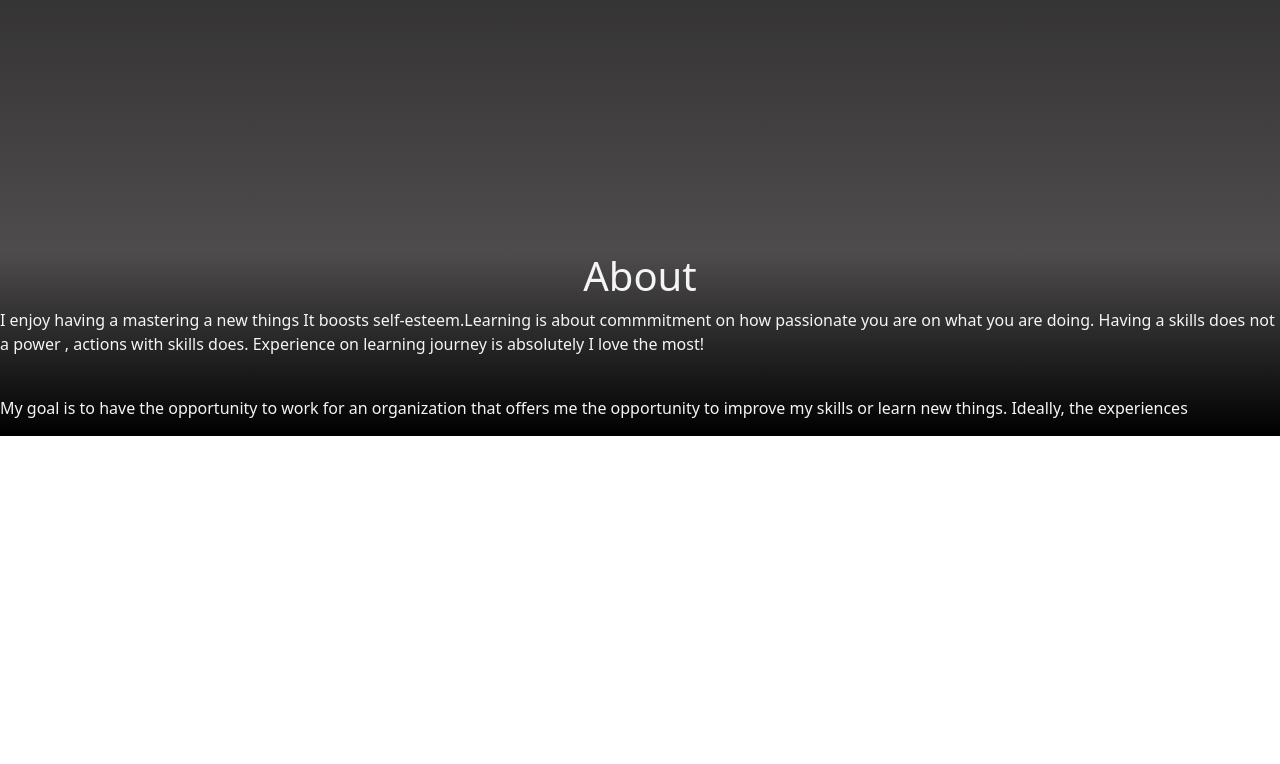
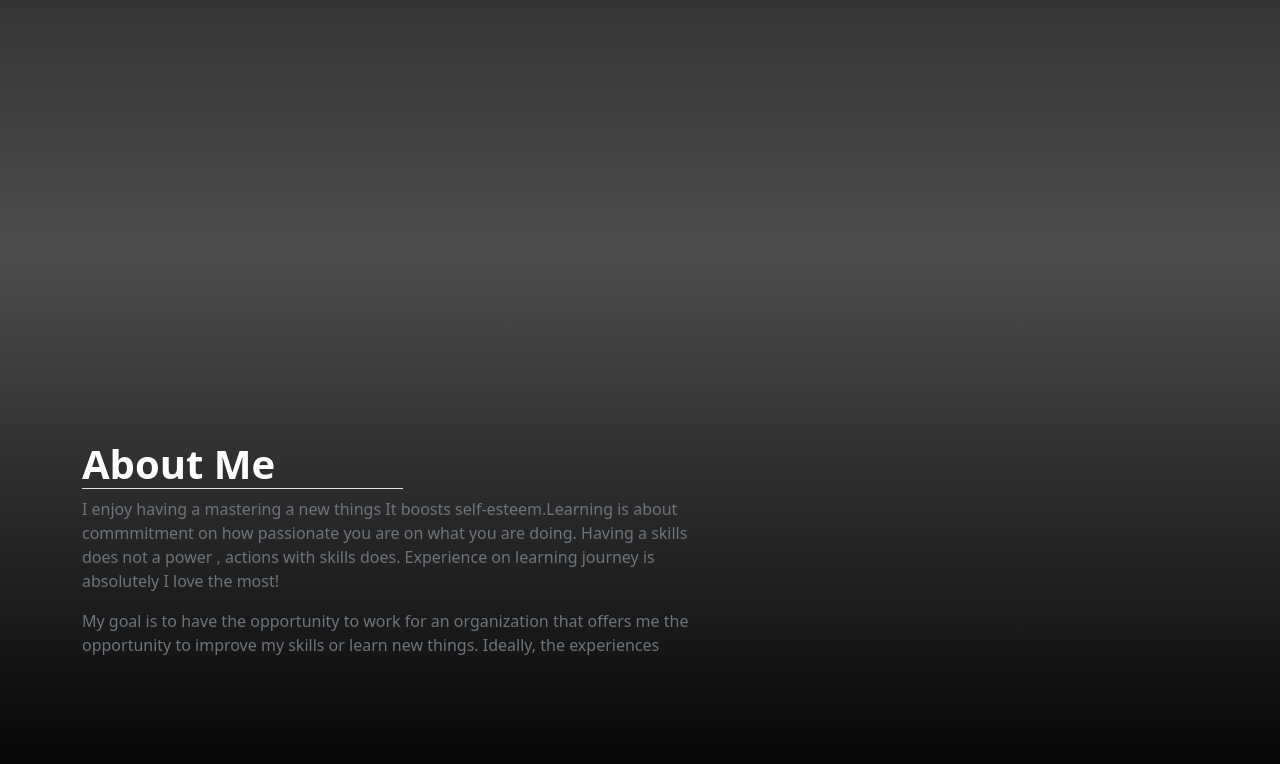
Before and after one commit to Ruzell11/react-portfolio, a React (Create React App) app: page / in a window 1280 px wide. Shown: the part 682-1446 px from the top of the page. Before the commit the page ends 1118 px from the top, so only its background shows below. Built offline with nearby package versions, Linux system fonts and the light colour scheme; a web font is replaced by a local one.

Commit message:
about section

```diff
--- a/package.json
+++ b/package.json
@@ -42,6 +42,7 @@
     ]
   },
   "devDependencies": {
-    "gh-pages": "^4.0.0"
+    "gh-pages": "^4.0.0",
+    "react-router-dom": "^6.3.0"
   }
 }
--- a/src/components/About.js
+++ b/src/components/About.js
@@ -1,19 +1,28 @@
 import React from 'react';
 
 
-class About extends React.Component{
-    render(){
-        return(
-            <div name='About ' className='About d-flex justify-content-center align-items-center h-100 w-100 flex-column'>
-                <div className=''>
-                    <h1>About</h1>
-                </div>
-                <div>
-                    <p>I enjoy having a mastering a new things It boosts self-esteem.Learning is about commmitment on how passionate you are on what you are doing. Having a skills does not a power , actions with skills does. Experience on learning journey is absolutely I love the most!</p>
-                    <br/>
-                    <p>My goal is to have the opportunity to work for an organization that offers me the opportunity to improve my skills or learn new things. Ideally, the experiences</p>
+class About extends React.Component {
+    render() {
+        return (
+            <div name='about' id='about' className='about px-5 align-items-center justify-content-center'>
+                <div className="container d-flex justify-content-center align-items-center" style={{ height: '70vh' }}>
+                    <div className="row">
+                        <div className="col-12 col-sm-12 col-md-12 col-lg-12 col-xl-7 col-xxl-7 d-flex align-items-center justify-content-center">
+                            <div>
+                                <h1 className='fw-bold text-white mt-5 border-bottom w-50'>
+                                    About Me
+                                </h1>
+                                <p className='text-secondary'>I enjoy having a mastering a new things It boosts self-esteem.Learning is about commmitment on how passionate you are on what you are doing. Having a skills does not a power , actions with skills does. Experience on learning journey is absolutely I love the most!</p>
+                                <p className='text-secondary'>My goal is to have the opportunity to work for an organization that offers me the opportunity to improve my skills or learn new things. Ideally, the experiences</p>
+                            </div>
+                        </div>
+                        <div className='col-12 col-sm-12 col-md-12 col-lg-12 col-xl-5 col-xxl-5 d-flex justify-content-center align-items-center'>
+
+                        </div>
+                    </div>
                 </div>
             </div>
+
         )
     }
 }
--- a/src/components/Navbar.js
+++ b/src/components/Navbar.js
@@ -1,10 +1,9 @@
 import React from 'react';
-import Logo from '../assets/logo.png';
 import { FaBars, FaTimes } from 'react-icons/fa'
-import OutsideClickHandler from 'react-outside-click-handler';
-import Home from '../components/Home';
-import PropTypes from 'prop-types'
 import App from '../App';
+import { BrowserRouter as Router, Routes, Route, Link } from "react-router-dom";
+import Home from './Home';
+import About from './About';
 
 
 class Navbar extends React.Component {
@@ -21,51 +20,87 @@ class Navbar extends React.Component {
 
         }));
     }
-    handleClose = () =>{
+    handleClose = () => {
         this.setState({
-            navbar:false
+            navbar: false
         })
     }
     links = [
         {
             id: 1,
-            link: 'Home'
+            link: 'Home',
+            to: 'home',
+            path: '/',
+            element: <Home />
         },
         {
             id: 5,
-            link: 'About'
+            link: 'About',
+            to: 'about',
+            path: '/about',
+            element: <About />
+
         },
         {
             id: 2,
-            link: 'Skills'
+            link: 'Skills',
+            to: 'skills',
+            path: '/skills',
+            element: <Home />
         },
         {
             id: 3,
-            link: 'Project'
+            link: 'Project',
+            to: 'project',
+            path: '/project',
+            element: <Home />
         },
 
         {
             id: 4,
-            link: 'Contact'
+            link: 'Contact',
+            to: 'contact',
+            path: '/contact',
+            element: <Home />
+
         }
     ]
     render(props) {
+
         return (
+
             <div>
+
                 <div className='d-flex justify-content-between align-items-center p-4 nav' style={{ backgroundColor: 'black' }}>
                     <div className="logo mt-2">
                         <h2 className='name'>JRUZEll</h2>
                     </div>
                     <div className=' d-none d-md-none d-sm-none d-lg-flex d-xxl-flex d-xl-flex mt-2 '>
+
                         <ul className='  nav-link d-flex px-4 justify-content-center align-items-center '>
-                        {this.links.map(({ id, link }) => {
+                            {this.links.map(({ id, link, to , path , element }) => {
                                 return (
+
                                     <>
-                                    <li key={id} className='nav-link text-secondary fw-bolder fs-5 pe-auto' style={{ cursor: 'pointer' }}>{link} </li>
+                                    {/* <Router> */}
+                                        <li key={id} className='nav-link text-secondary fw-bolder fs-5 pe-auto' style={{ cursor: 'pointer' }}>{link}
+
+                                        {/* <Link to={to} path={path} smooth duration={500}>{link}</Link> */}
+
+
+
+                                         </li>
+                                         {/* </Router> */}
+
+
+
+
                                     </>
+
                                 )
                             })}
                         </ul>
+
                     </div>
                     {/* mobile */}
                     <div onClick={this.handleClick} className='d-flex d-md-flex d-sm-flex d-lg-none d-xxl-none d-xl-none bars' >
@@ -77,14 +112,18 @@ class Navbar extends React.Component {
                         {this.links.map(({ id, link }) => {
                             return (
                                 <>
-                                        <li key={id} className='fs-3 py-2 nav-link text-secondary' onClick={this.handleClick} style={{cursor:'pointer'}}>{link}</li>
+                                    <li key={id} className='fs-3 py-2 nav-link text-secondary' onClick={this.handleClick} style={{ cursor: 'pointer' }}>{link}</li>
                                 </>
                             )
                         })}
                     </ul>
                 </div>
-                       <App  deleteHandler={this.handleClose} />
+
+
+                <App deleteHandler={this.handleClose} />
+
             </div>
+
         )
     }
 }
--- a/src/index.css
+++ b/src/index.css
@@ -34,7 +34,7 @@
   height: 100vh;
   color: whitesmoke;
 }
-.About{
+.about{
   background: var(--bg-html2);
   color: whitesmoke;
 }
```
Also changed, not shown: 1 other file (tests, documents, lock files or other folders). Lines whose indentation alone changed are shown as unchanged.
